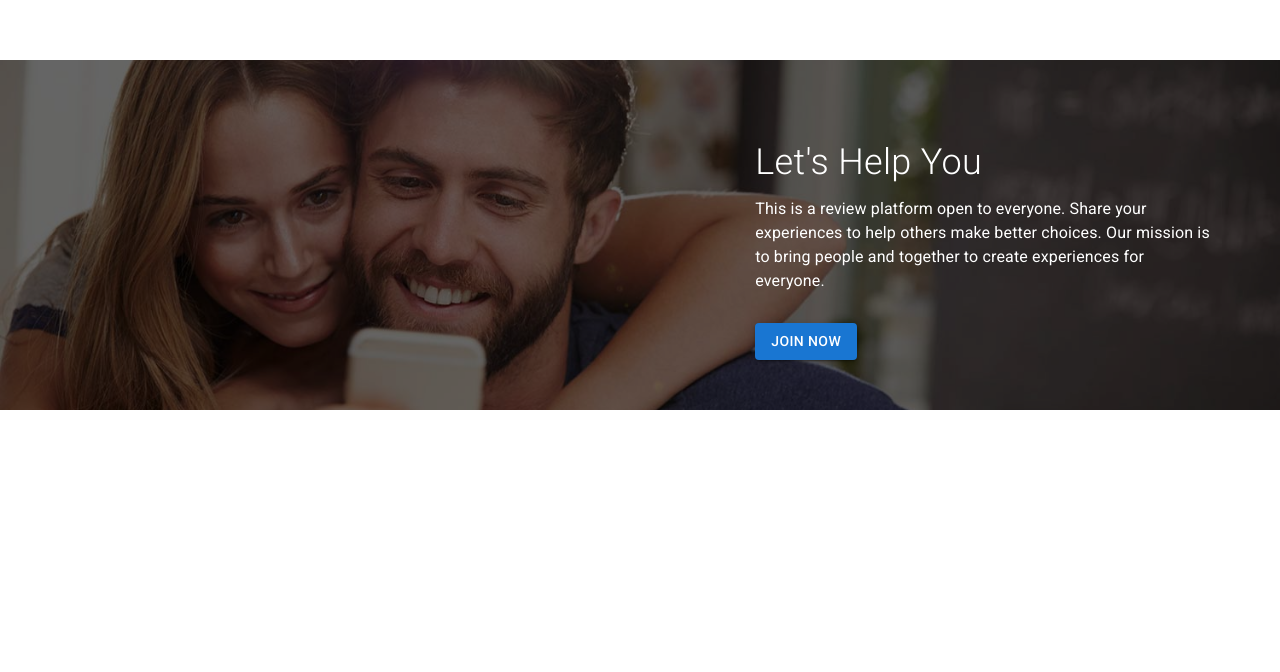
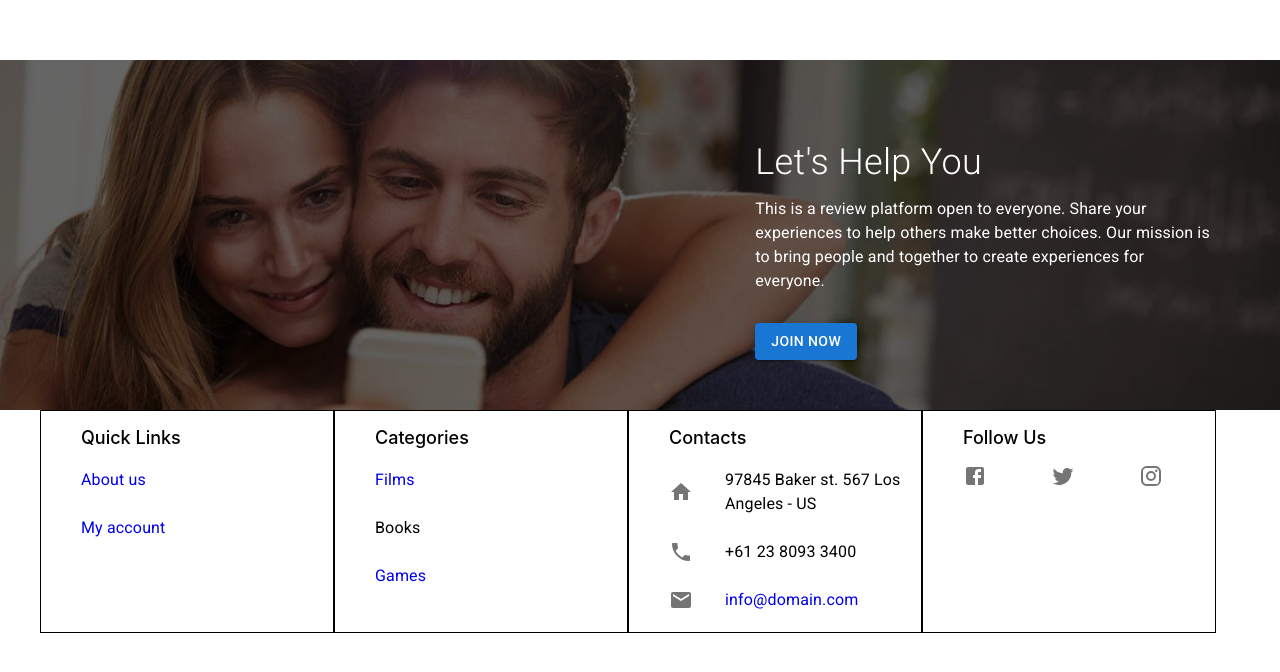
Before and after one commit to horoshopodumaj/recommendations, a React (Create React App) app in the folder client/: page / in a window 1280 px wide. Shown: the part 1560-2232 px from the top of the page. Built offline with nearby package versions, Linux system fonts and the light colour scheme.

Commit message:
added footer

```diff
--- a/client/src/components/mainPage/MainPage.js
+++ b/client/src/components/mainPage/MainPage.js
@@ -1,6 +1,23 @@
 import React from "react";
 import style from "./MainPage.module.scss";
-import { Box, Button, Container, Typography } from "@mui/material";
+import HomeIcon from "@mui/icons-material/Home";
+import PhoneIcon from "@mui/icons-material/Phone";
+import EmailIcon from "@mui/icons-material/Email";
+import FacebookIcon from "@mui/icons-material/Facebook";
+import InstagramIcon from "@mui/icons-material/Instagram";
+import TwitterIcon from "@mui/icons-material/Twitter";
+import {
+    Box,
+    Button,
+    Container,
+    Grid,
+    List,
+    ListItem,
+    ListItemIcon,
+    ListItemText,
+    ListSubheader,
+    Typography,
+} from "@mui/material";
 import Header from "../header/Header";
 import { FormattedMessage } from "react-intl";
 import { Link } from "react-router-dom";
@@ -101,7 +118,156 @@ export default function MainPage() {
                     </Container>
                 </div>
             </section>
-            <section style={{ height: "500px" }}></section>
+            <section style={{ height: "500px" }}>
+                <Container>
+                    <Grid
+                        container
+                        sx={{ display: { xs: "none", sm: "flex" } }}
+                        columnSpacing={{ xs: 1, sm: 2, md: 3 }}>
+                        <Grid item xs={3} sx={{ border: "1px solid black" }}>
+                            <List>
+                                <ListItem
+                                    sx={{
+                                        fontSize: {
+                                            xs: "1rem",
+                                            md: "1.125rem",
+                                        },
+                                        fontWeight: 500,
+                                    }}>
+                                    <FormattedMessage id="quickLinks" />
+                                </ListItem>
+                                <Link to="/login">
+                                    <ListItem>
+                                        <ListItemText
+                                            primary={
+                                                <FormattedMessage id="aboutUs" />
+                                            }></ListItemText>
+                                    </ListItem>
+                                </Link>
+                                <Link to="/profile">
+                                    <ListItem>
+                                        <ListItemText
+                                            primary={
+                                                <FormattedMessage id="my_account" />
+                                            }></ListItemText>
+                                    </ListItem>
+                                </Link>
+                            </List>
+                        </Grid>
+                        <Grid item xs={3} sx={{ border: "1px solid black" }}>
+                            <List>
+                                <ListItem
+                                    sx={{
+                                        fontSize: {
+                                            xs: "1rem",
+                                            md: "1.125rem",
+                                        },
+                                        fontWeight: 500,
+                                    }}>
+                                    <FormattedMessage id="categories" />
+                                </ListItem>
+                                <Link to="/films">
+                                    <ListItem sx={{ textTransform: "capitalize" }}>
+                                        <ListItemText
+                                            primary={
+                                                <FormattedMessage id="films" />
+                                            }></ListItemText>
+                                    </ListItem>
+                                </Link>
+                                <Link to="/books">
+                                    <ListItem sx={{ textTransform: "capitalize", color: "black" }}>
+                                        <ListItemText
+                                            primary={
+                                                <FormattedMessage id="books" />
+                                            }></ListItemText>
+                                    </ListItem>
+                                </Link>
+                                <Link to="/games">
+                                    <ListItem sx={{ textTransform: "capitalize" }}>
+                                        <ListItemText
+                                            primary={
+                                                <FormattedMessage id="games" />
+                                            }></ListItemText>
+                                    </ListItem>
+                                </Link>
+                            </List>
+                        </Grid>
+                        <Grid item xs={3} sx={{ border: "1px solid black" }}>
+                            <List>
+                                <ListItem
+                                    sx={{
+                                        fontSize: {
+                                            xs: "1rem",
+                                            md: "1.125rem",
+                                        },
+                                        fontWeight: 500,
+                                    }}>
+                                    <FormattedMessage id="contacts" />
+                                </ListItem>
+                                <ListItem>
+                                    <ListItemIcon>
+                                        <HomeIcon />
+                                    </ListItemIcon>
+                                    <ListItemText
+                                        primary={`97845 Baker st. 567 Los Angeles - US`}
+                                    />
+                                </ListItem>
+                                <ListItem>
+                                    <ListItemIcon>
+                                        <PhoneIcon />
+                                    </ListItemIcon>
+                                    <ListItemText primary={`+61 23 8093 3400`} />
+                                </ListItem>
+                                <Link>
+                                    <ListItem>
+                                        <ListItemIcon>
+                                            <EmailIcon />
+                                        </ListItemIcon>
+                                        <ListItemText primary={`info@domain.com`} />
+                                    </ListItem>
+                                </Link>
+                            </List>
+                        </Grid>
+                        <Grid item xs={3} sx={{ border: "1px solid black" }}>
+                            <List>
+                                <ListItem
+                                    sx={{
+                                        fontSize: {
+                                            xs: "1rem",
+                                            md: "1.125rem",
+                                        },
+                                        fontWeight: 500,
+                                    }}>
+                                    <FormattedMessage id="followUs" />
+                                </ListItem>
+                                <div className={style.socialNetwork}>
+                                    <Link to="/">
+                                        <ListItem>
+                                            <ListItemIcon>
+                                                <FacebookIcon />
+                                            </ListItemIcon>
+                                        </ListItem>
+                                    </Link>
+                                    <Link to="/">
+                                        <ListItem>
+                                            <ListItemIcon>
+                                                <TwitterIcon />
+                                            </ListItemIcon>
+                                        </ListItem>
+                                    </Link>
+                                    <Link to="/">
+                                        <ListItem>
+                                            <ListItemIcon>
+                                                <InstagramIcon />
+                                            </ListItemIcon>
+                                        </ListItem>
+                                    </Link>
+                                </div>
+                            </List>
+                        </Grid>
+                    </Grid>
+                </Container>
+            </section>
         </>
     );
 }
--- a/client/src/components/mainPage/MainPage.module.scss
+++ b/client/src/components/mainPage/MainPage.module.scss
@@ -38,9 +38,27 @@
 a {
     text-decoration: none;
 }
-
+:focus,
+:active {
+    outline: none;
+}
+a:focus,
+a:active {
+    outline: none;
+}
+a,
+a:visited {
+    text-decoration: none;
+}
+a:hover {
+    text-decoration: none;
+}
 .button {
     @media screen and (max-width: 400px) {
         width: 100%;
     }
 }
+
+.socialNetwork {
+    display: flex;
+}
--- a/client/src/i18n/messages.js
+++ b/client/src/i18n/messages.js
@@ -23,6 +23,11 @@ export const messages = {
         to help others make better choices. Our mission is to bring people
         and together to create experiences for everyone.`,
         joinNow: "Join Now",
+        aboutUs: "About us",
+        quickLinks: "Quick Links",
+        categories: "Categories",
+        contacts: "Contacts",
+        followUs: "Follow Us",
     },
     [LOCALES.RU]: {
         films: "фильмы",
@@ -46,5 +51,10 @@ export const messages = {
         чтобы помочь другим сделать лучший выбор. Наша миссия состоит в том, чтобы привлечь людей
         и вместе создавать впечатления для всех.`,
         joinNow: "Присоединяйтесь",
+        aboutUs: "О нас",
+        quickLinks: "Быстрые ссылки",
+        categories: "Категории",
+        contacts: "Контакты",
+        followUs: "Присоединяйтесь",
     },
 };
```
